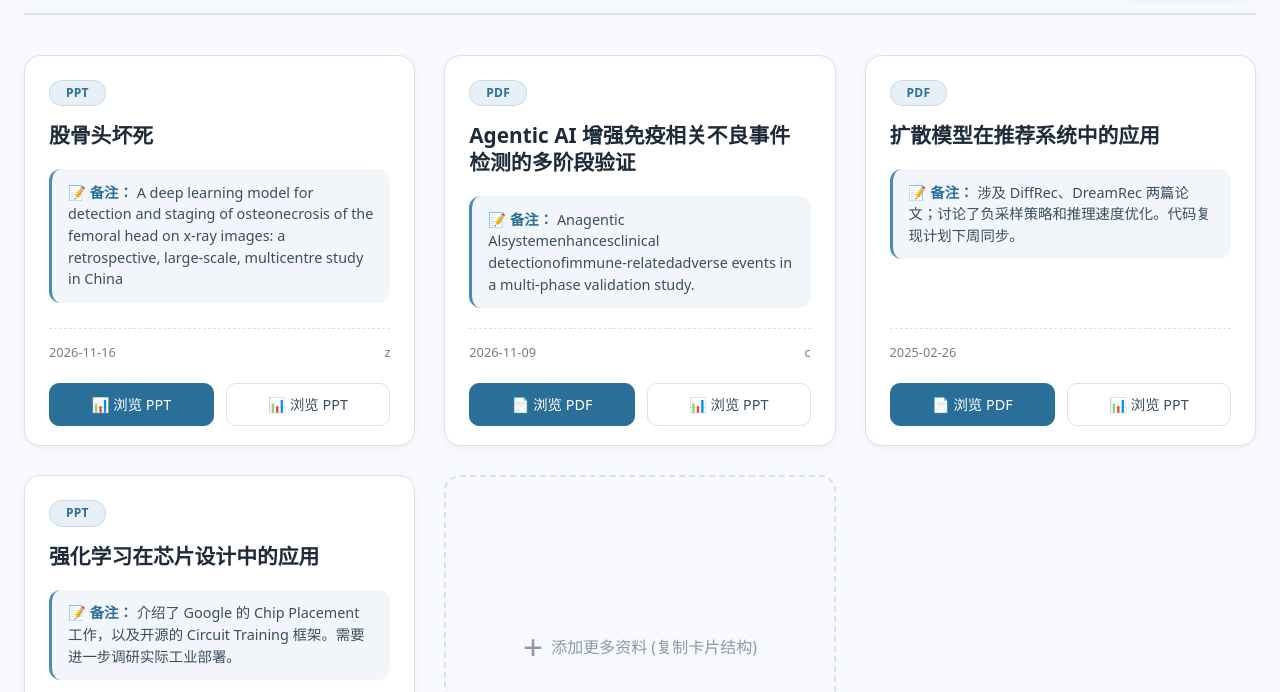
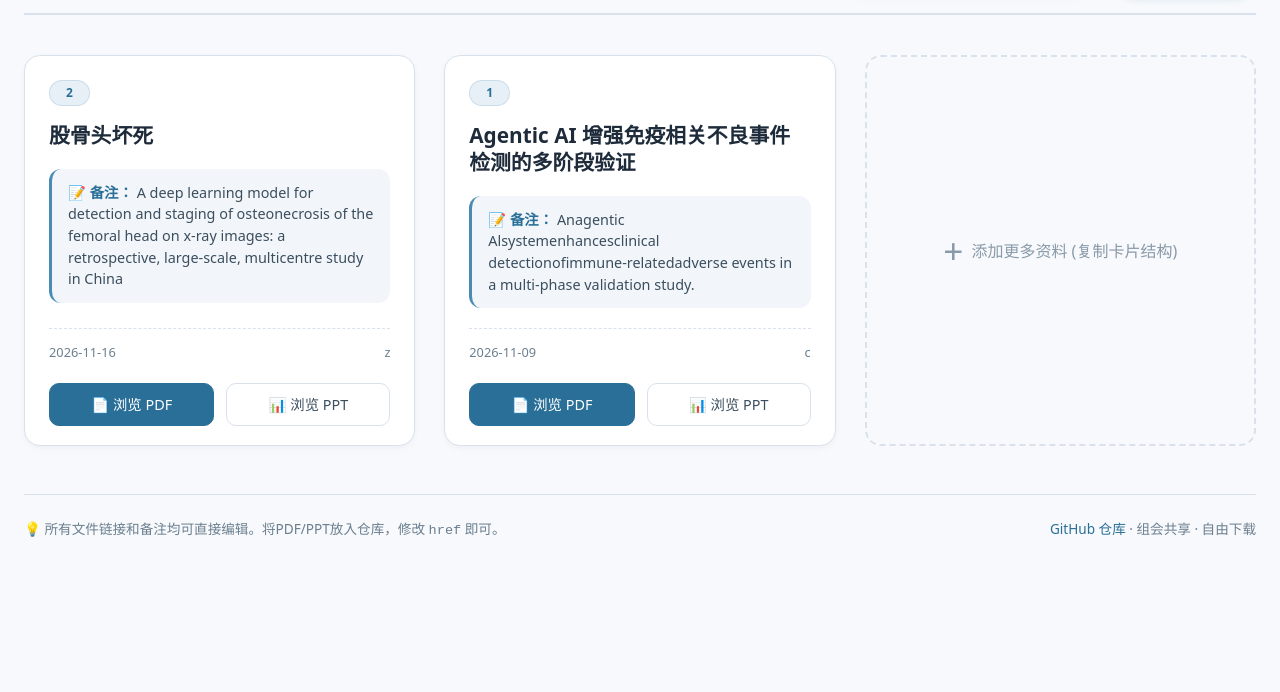
Before and after one commit to Suyinhui/hyq, a plain HTML site: page index.html in a window 1280 px wide. Shown: the part 108-800 px from the top of the page. Drawn offline with Linux system fonts and the light colour scheme.

Commit message:
Update index.html

```diff
--- a/index.html
+++ b/index.html
@@ -385,7 +385,7 @@
 
       <!-- 卡片 2：示例 PPT + 备注 -->
       <div class="resource-card">
-        <div class="file-badge">PPT</div>
+        <div class="file-badge">2</div>
         <div class="file-title">股骨头坏死</div>
         <div class="file-notes">
           <strong>📝 备注：</strong> A deep learning model for detection and staging of osteonecrosis of the femoral head on x-ray images: a retrospective, large-scale, multicentre study in China
@@ -396,14 +396,14 @@
         </div>
         <div class="card-actions">
           <!-- 请将 href 替换为你的实际文件链接 (如 github pages 上的 pdf 路径) -->
-          <a href="files/Wei 等 - 2026 - A deep learning model for detection and staging of osteonecrosis of the femoral head on x-ray images.pdf" class="btn btn-primary" target="_blank" rel="noopener">📊 浏览 PPT</a>
+          <a href="files/Wei 等 - 2026 - A deep learning model for detection and staging of osteonecrosis of the femoral head on x-ray images.pdf" class="btn btn-primary" target="_blank" rel="noopener">📄 浏览 PDF</a>
           <a href="#" class="btn btn-outline" download>📊 浏览 PPT</a>
         </div>
       </div>
 
       <!-- 卡片 1：示例 PDF + 备注，里面的链接都可以替换为你的真实文件地址 -->
       <div class="resource-card">
-        <div class="file-badge">PDF</div>
+        <div class="file-badge">1</div>
         <div class="file-title">Agentic AI 增强免疫相关不良事件检测的多阶段验证</div>
         <!-- 备注区域：可以自由编辑文字，长文本自动换行 -->
         <div class="file-notes">
@@ -415,40 +415,6 @@
         </div>
         <div class="card-actions">
           <!-- 请将 href 替换为你的实际文件链接 (如 github pages 上的 pdf 路径) -->
-          <a href="#" class="btn btn-primary" target="_blank" rel="noopener">📄 浏览 PDF</a>
-          <a href="#" class="btn btn-outline" download>📊 浏览 PPT</a>
-        </div>
-      </div>
-
-      <!-- 卡片 3：示例 PDF 带详细备注，可以灵活修改标题、徽章、备注 -->
-      <div class="resource-card">
-        <div class="file-badge">PDF</div>
-        <div class="file-title">扩散模型在推荐系统中的应用</div>
-        <div class="file-notes">
-          <strong>📝 备注：</strong> 涉及 DiffRec、DreamRec 两篇论文；讨论了负采样策略和推理速度优化。代码复现计划下周同步。
-        </div>
-        <div class="file-meta">
-          <span>2025-02-26</span>
-          <span></span>
-        </div>
-        <div class="card-actions">
-          <a href="#" class="btn btn-primary" target="_blank" rel="noopener">📄 浏览 PDF</a>
-          <a href="#" class="btn btn-outline" download>📊 浏览 PPT</a>
-        </div>
-      </div>
-
-      <!-- 卡片 4：示例 PPT，可展示不同文件类型，徽章可改成任意文字 -->
-      <div class="resource-card">
-        <div class="file-badge">PPT</div>
-        <div class="file-title">强化学习在芯片设计中的应用</div>
-        <div class="file-notes">
-          <strong>📝 备注：</strong> 介绍了 Google 的 Chip Placement 工作，以及开源的 Circuit Training 框架。需要进一步调研实际工业部署。
-        </div>
-        <div class="file-meta">
-          <span>2025-02-19</span>
-          <span></span>
-        </div>
-        <div class="card-actions">
           <a href="#" class="btn btn-primary" target="_blank" rel="noopener">📄 浏览 PDF</a>
           <a href="#" class="btn btn-outline" download>📊 浏览 PPT</a>
         </div>
```
